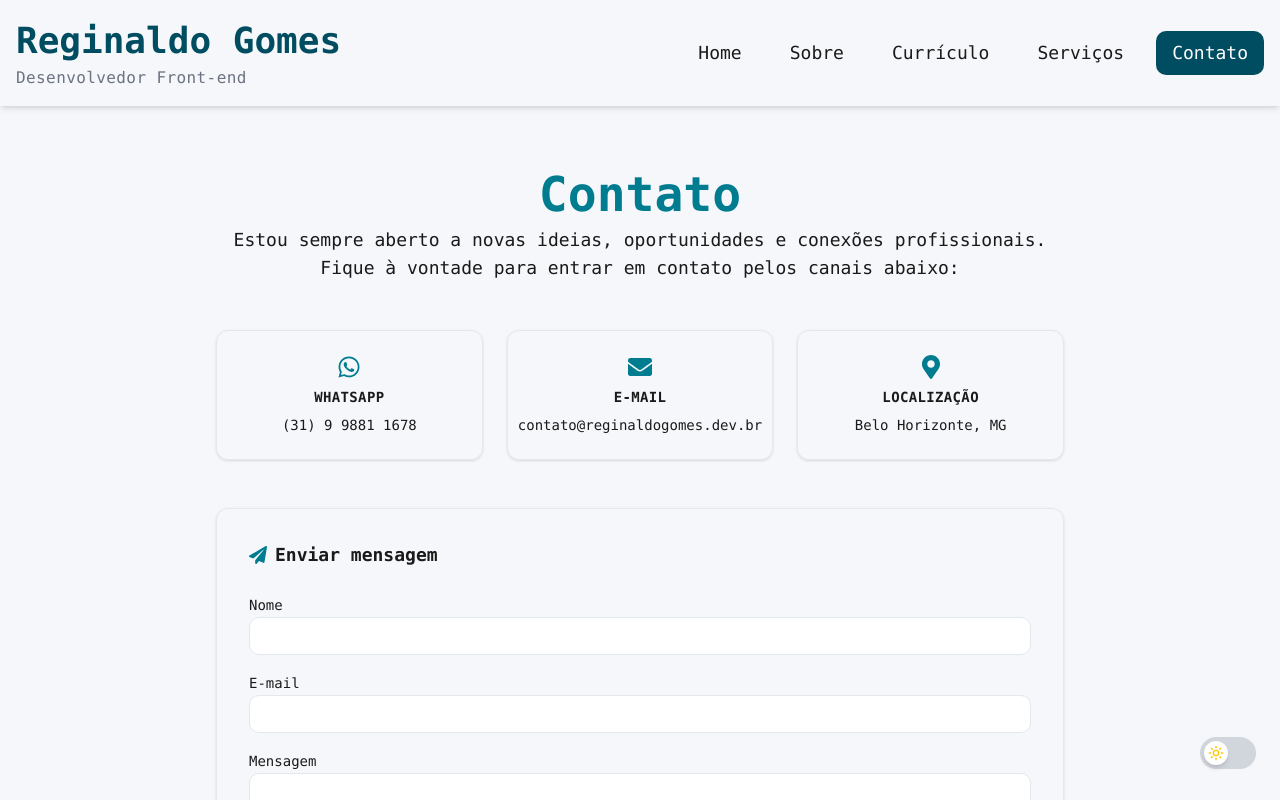
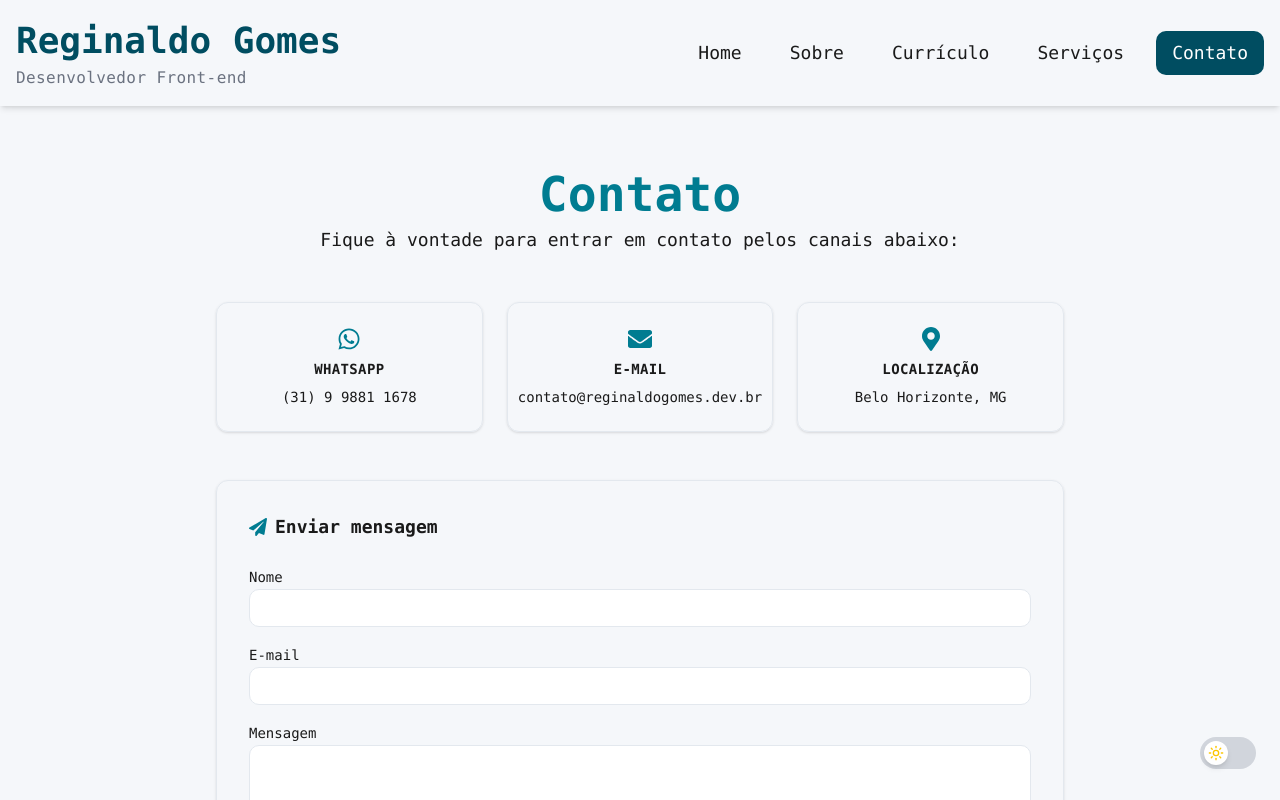
Before and after one commit to reginaldogomes/nextjs-developer-resume, a Next.js app: page /contact in a window 1280 px wide. Shown: the top 800 px of the page. Built offline with nearby package versions, Linux system fonts and the light colour scheme.

Commit message:
feat: update page descriptions for contact and resume sections to enhance clarity and engagement

```diff
--- a/src/app/contact/page.tsx
+++ b/src/app/contact/page.tsx
@@ -14,8 +14,7 @@ import * as z from 'zod'
 
 const PageHeadData = {
   title: 'Contato',
-  description:
-    'Estou sempre aberto a novas ideias, oportunidades e conexões profissionais. Fique à vontade para entrar em contato pelos canais abaixo:',
+  description: 'Fique à vontade para entrar em contato pelos canais abaixo:',
 }
 
 const contactData = {
--- a/src/app/resume/page.tsx
+++ b/src/app/resume/page.tsx
@@ -13,7 +13,8 @@ import PageHead from '@/components/layout/PageHead'
 
 const PageHeadData = {
   title: 'Currículo',
-  description: 'Conheça meu perfil profissional',
+  description:
+    'Explore minha trajetória profissional em tecnologia e inovação.',
 }
 
 const userData = {
```
